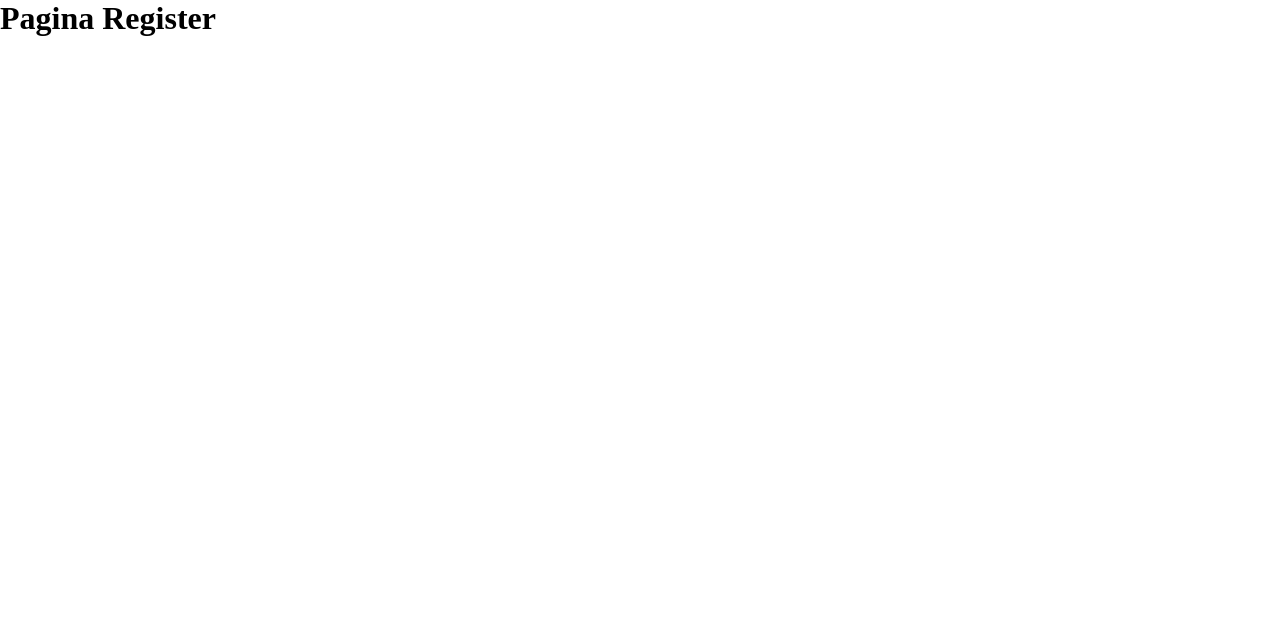
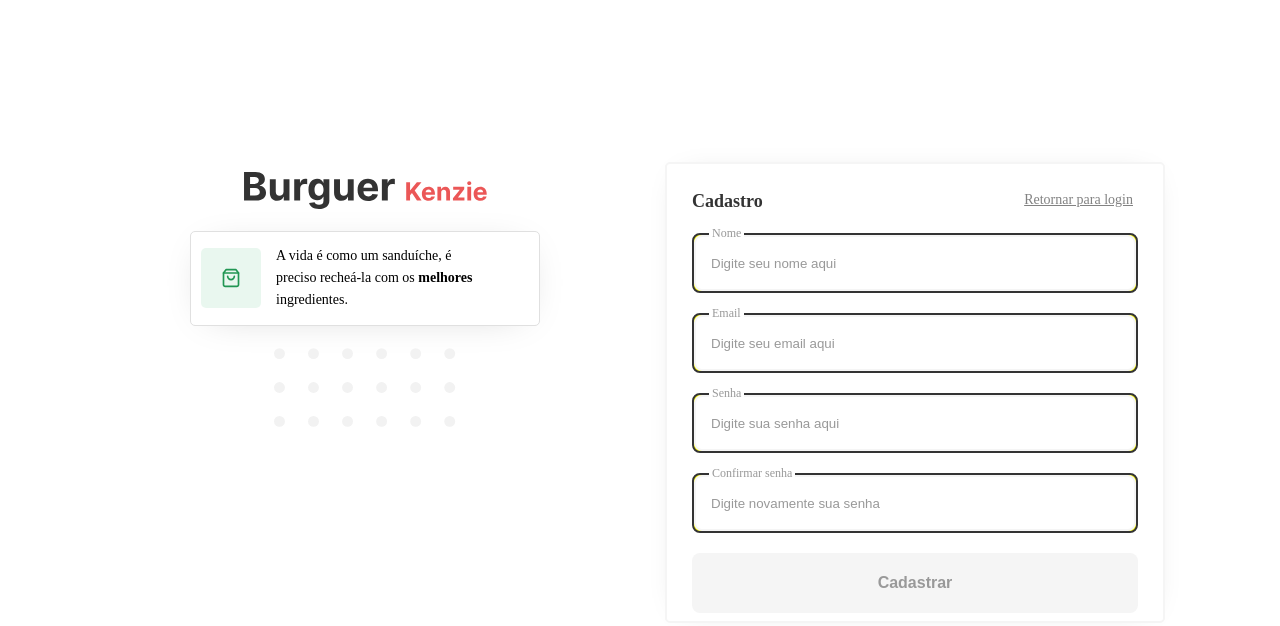
Before and after one commit to Kenzie-Academy-Brasil-Developers/hamburgues2.0, a React (Create React App) app: page /register in a window 1280 px wide. Shown: the top 626 px of the page. Built offline with nearby package versions, Linux system fonts and the light colour scheme.

Commit message:
feat: cria estrutura e css da page register

```diff
--- a/src/pages/Login/index.tsx
+++ b/src/pages/Login/index.tsx
@@ -5,7 +5,6 @@ import  log  from '../../imgs/logan.svg'
 import  wtf  from '../../imgs/wtf.svg'
 import bag from '../../imgs/bag.svg'
 import { StyledMain,  StyledContainer,StyledSectionDados,StyledSectionRender } from "./styled"
-
 export const Login =()=>{
     return (
         <StyledMain>
@@ -13,11 +12,11 @@ export const Login =()=>{
                 <StyledSectionDados>
                     <form>
                         <h2>Login</h2>
-                        <Input label="Nome" placeholder="Digite seu nome aqui" type="text"/>
+                        <Input label="Email" placeholder="Digite seu email aqui" type="text"/>
                         <Input label="Senha" placeholder="Digite sua senha aqui" type="password"/>
                         <button className="buttonLogar">Logar</button>
                         <span>Cria sua conta para saborear mais delícias e matar sua fome!</span>
-                        <Button nome='Cadastrar'/>
+                        <Button nome='Acessar'/>
                     </form>
                 </StyledSectionDados>
 
--- a/src/pages/Register/index.tsx
+++ b/src/pages/Register/index.tsx
@@ -1,3 +1,38 @@
+import { Button } from "../../components/Button"
+import { Input } from "../../components/Input"
+import  log  from '../../imgs/logan.svg'
+import  wtf  from '../../imgs/wtf.svg'
+import bag from '../../imgs/bag.svg'
+import { StyledMain,  StyledContainer,StyledSectionDados,StyledSectionRender } from "./styled"
+import { Link } from "react-router-dom"
+
+
 export const Register =()=>{
-    return <h1>Pagina Register</h1>
+    return (
+        <StyledMain>
+            <StyledContainer>
+                <StyledSectionRender>
+                    <div>
+                        <img src={log} alt="imagem log" />
+                        <article>
+                            <img className="icone" src={bag} alt="imagem wtf" />
+                            <p>A vida é como um sanduíche, é preciso recheá-la com os <strong>melhores</strong> ingredientes.</p>
+                        </article>
+                        <img src={wtf} className='wtf_img' alt="imagem wtf" />
+                    </div>
+                </StyledSectionRender>
+                <StyledSectionDados>
+                    <form>
+                        <Link to='/'>Retornar para login</Link>
+                        <h2>Cadastro</h2>
+                        <Input label="Nome" placeholder="Digite seu nome aqui" type="text"/>
+                        <Input label="Email" placeholder="Digite seu email aqui" type="text"/>
+                        <Input label="Senha" placeholder="Digite sua senha aqui" type="password"/>
+                        <Input label="Confirmar senha" placeholder="Digite novamente sua senha" type="password"/>
+                        <Button nome='Cadastrar'/>
+                    </form>
+                </StyledSectionDados>
+            </StyledContainer>
+        </StyledMain>
+    )
 }
--- /dev/null
+++ b/src/pages/Register/styled.tsx
@@ -0,0 +1,151 @@
+import styled from "styled-components";
+
+export const StyledMain=styled.main`
+        display: flex;
+        justify-content: center;
+        align-items: center;
+
+        width: 100%;
+        height: 100vh;
+
+        padding: 0px 15px;
+        padding-bottom: 15px;
+
+`
+export const StyledContainer =styled.div`
+        width: 100%;
+        max-width: 65.625rem;
+
+        flex-direction: column-reverse;
+        display: flex;
+        gap: 50px;
+
+        @media(min-width: 660px) {
+            flex-direction: row;
+            height: 28.8125rem;
+  }
+`
+export  const StyledSectionDados =styled.section`
+        width: 100%;
+        max-width: 500px;
+
+        background: var(--color-grey-2);
+        border: 0.125rem solid var(--color-grey-1);
+        box-shadow: 0rem 0rem 1.875rem -1.25rem rgba(0, 0, 0, 0.25);
+        border-radius: 0.3125rem;
+        form{
+            width: 100%;
+
+            display: flex;
+            flex-direction: column;
+            align-items: center;
+            gap: 1.25rem;
+            position: relative;
+
+            padding: 1.5625rem;
+
+            a{
+                position: absolute;
+                right: 30px;
+
+                font-weight: 500;
+                font-size: 14px;
+                line-height: 22px;
+                color: #828282;
+
+                text-decoration: underline;
+
+            }
+
+            h2{
+                font-weight: 700;
+                font-size: 1.125rem;
+                line-height: 1.5rem;
+
+                width: 100%;
+
+                color: var(--color-grey-4);
+
+            }
+            span{
+                font-weight: 400;
+                font-size: 0.875rem;
+                line-height: 1.125rem;
+
+                width: 15.625rem;
+                text-align: center;
+
+                color: var(--color-grey-5);
+            }
+        }
+
+`
+
+export  const StyledSectionRender =styled.section`
+    width: 100%;
+    max-width: 31.25rem;
+    display: none;
+    align-items: center;
+    @media(min-width: 660px) {
+            display: flex;
+            align-items: flex-start;
+  }
+
+    div{
+        width: 100%;
+
+        display: flex;
+        flex-direction: column;
+        align-items: center;
+        gap: 1.375rem;
+
+        padding: 0.625rem;
+
+
+        .icone{
+            width: 3.75rem;
+            height: 3.75rem;
+            padding: 1.25rem;
+            background: rgba(39, 174, 96, 0.1);
+            border-radius: 0.3125rem;
+        }
+        .wtf_img{
+            width: 11.3225rem;
+            height: 4.9375rem;
+            display: none;
+            @media(min-width: 660px) {
+            display: flex;
+  }
+        }
+        img{
+            width: 100%;
+            max-width: 15.1875rem;
+        }
+
+        article{
+            display: flex;
+            align-items: center;
+            gap: 0.9375rem;
+            min-height: 5.9375rem;
+            width: 100%;
+            max-width: 21.875rem;
+
+            padding-left: 0.625rem;
+
+            border: 0.0625rem solid #E0E0E0;
+            box-shadow: 0rem 0.25rem 2.5rem -1.25rem rgba(0, 0, 0, 0.25);
+            border-radius: 0.3125rem;
+            background: #FFFFFF;
+
+            p{
+                width: 12.5rem;
+
+                font-weight: 400;
+                font-size: 0.875rem;
+                line-height: 1.375rem;
+
+                text-align: start;
+            }
+        }
+    }
+`
```
